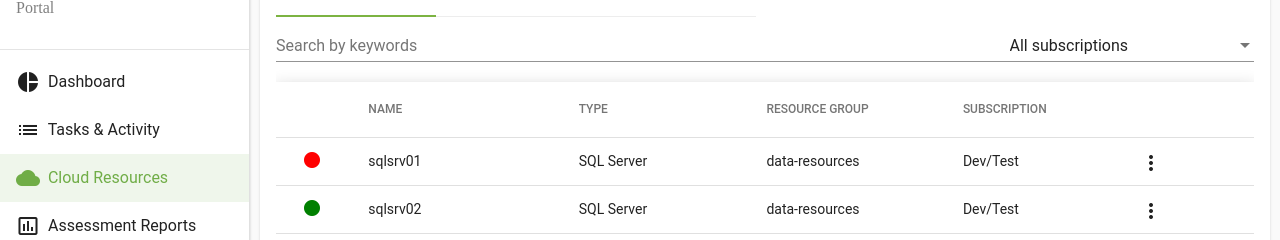
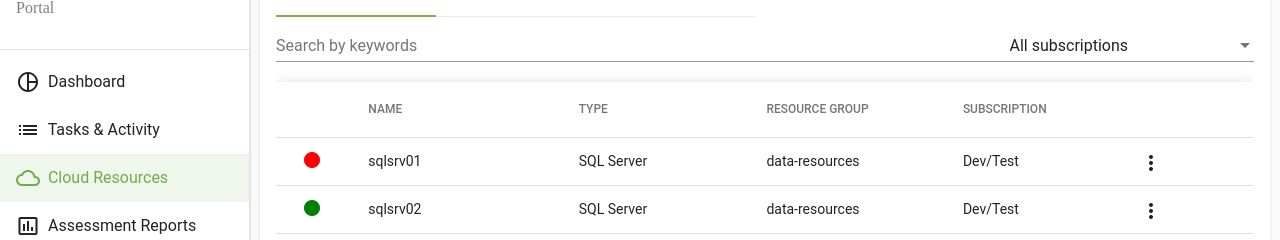
Before and after one commit to ToaIgnika/ng-project-test, an Angular app: page /cloud-resources in a window 1280 px wide. Shown: the part 162-402 px from the top of the page. Built offline with nearby package versions, Linux system fonts and the light colour scheme.

Commit message:
added pie chart icon

```diff
--- a/src/app/app.component.ts
+++ b/src/app/app.component.ts
@@ -18,5 +18,9 @@ export class AppComponent {
         "notification_active",
         this.domSanitizer.bypassSecurityTrustResourceUrl("../assets/notification_active.svg")
       );
+      this.matIconRegistry.addSvgIcon(
+        "pie_chart_outline",
+        this.domSanitizer.bypassSecurityTrustResourceUrl("../assets/pie-chart-outline.svg")
+      );
   }
 }
--- a/src/app/common/navigation-list/navigation-list.component.html
+++ b/src/app/common/navigation-list/navigation-list.component.html
@@ -1,12 +1,12 @@
 <mat-nav-list>
     <a mat-list-item routerLink="/dashboard" routerLinkActive="active-link">
-      <mat-icon>pie_chart</mat-icon>&nbsp; Dashboard
+      <mat-icon svgIcon="pie_chart_outline"></mat-icon>&nbsp; Dashboard
     </a>
     <a mat-list-item routerLink="/tasks" routerLinkActive="active-link">
       <mat-icon>list</mat-icon>&nbsp; Tasks & Activity
     </a>
     <a mat-list-item routerLink="/cloud-resources" routerLinkActive="active-link">
-      <mat-icon>cloud</mat-icon>&nbsp; Cloud Resources
+      <mat-icon>cloud_queue</mat-icon>&nbsp; Cloud Resources
     </a>
     <a mat-list-item routerLink="/reports" routerLinkActive="active-link">
       <mat-icon>insert_chart_outlined</mat-icon>&nbsp; Assessment Reports
```
Also changed, not shown: src/assets/pie-chart-outline.svg (added).
